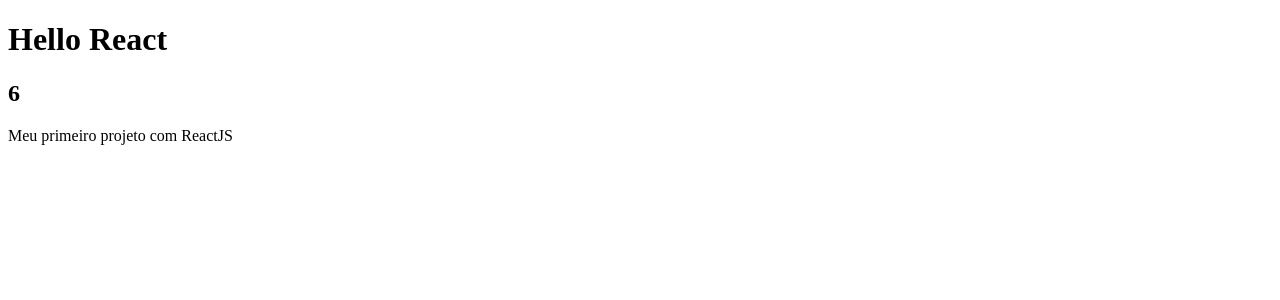
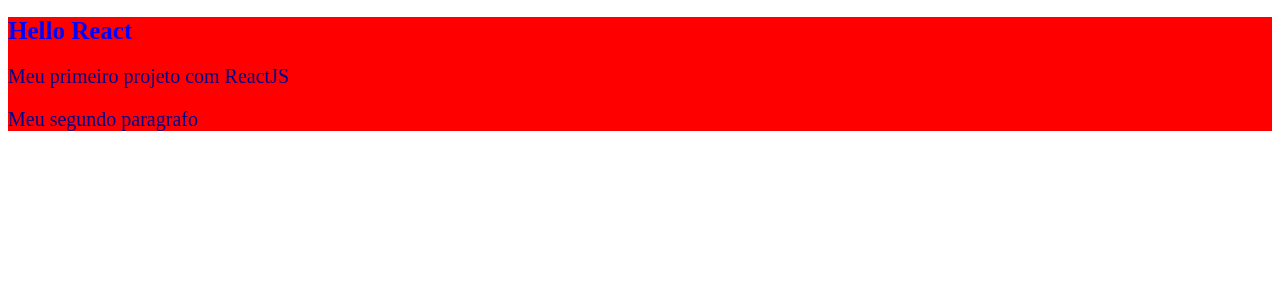
Before and after one commit to W-Carlos/first-project-react, a React (Create React App) app: page / in a window 1280 px wide. Shown: the top 300 px of the page. Built offline with nearby package versions, Linux system fonts and the light colour scheme.

Commit message:
installed styled-components

```diff
--- a/package.json
+++ b/package.json
@@ -9,6 +9,7 @@
     "react": "^17.0.2",
     "react-dom": "^17.0.2",
     "react-scripts": "4.0.3",
+    "styled-components": "^5.3.1",
     "web-vitals": "^1.0.1"
   },
   "scripts": {
--- a/src/App.js
+++ b/src/App.js
@@ -1,15 +1,17 @@
 import React from 'react'
+
+import {Container, H1, P} from './styles'
 
 // JSX = Mistura html com javascript
 const App = () => {
   const hello = "Hello React"
 
   return (
-    <div>
-      <h1>{hello}</h1>
-      <h2>{3 * 2}</h2>
-      <p>Meu primeiro projeto com ReactJS</p>
-    </div>)
+    <Container>
+      <H1>{hello}</H1>
+      <P>Meu primeiro projeto com ReactJS</P>
+      <P>Meu segundo paragrafo</P>
+    </Container>)
 }
 
 export default App
--- /dev/null
+++ b/src/styles.js
@@ -0,0 +1,15 @@
+import styled from 'styled-components'
+
+export const Container = styled.div `
+    background-color: red;
+`;
+
+export const H1 = styled.h1 `
+    color: blue;
+    font-size: 25px;
+`;
+
+export const P = styled.p `
+    color: darkblue;
+    font-size: 20px;
+`
```
Also changed, not shown: 1 other file (tests, documents, lock files or other folders).
